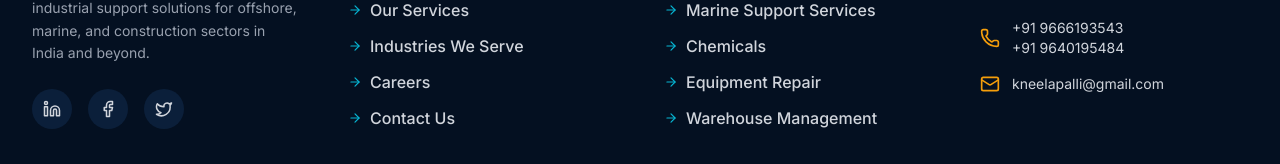
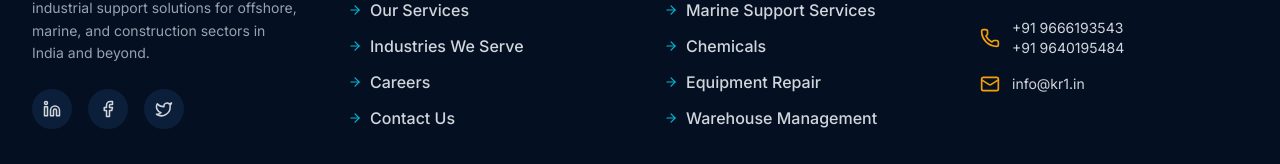
Before and after one commit to Saiteja449/KR-METERIAL-MANPOWER-SUPPLIERS-IN-REACT-FREELANCE, a React (Vite) app: page /careers in a window 1280 px wide. Shown: the part 1745-1909 px from the top of the page. Built offline with nearby package versions, Linux system fonts and the light colour scheme.

Commit message:
done email id change

```diff
--- a/src/components/layout/Footer.tsx
+++ b/src/components/layout/Footer.tsx
@@ -102,8 +102,8 @@ export function Footer() {
               </li>
               <li className="flex items-center gap-3">
                 <Mail className="text-amber shrink-0" size={20} />
-                <a href="mailto:kneelapalli@gmail.com" className="text-sm hover:text-amber transition-colors">
-                  kneelapalli@gmail.com
+                <a href="mailto:info@kr1.in" className="text-sm hover:text-amber transition-colors">
+                  info@kr1.in
                 </a>
               </li>
             </ul>
```
